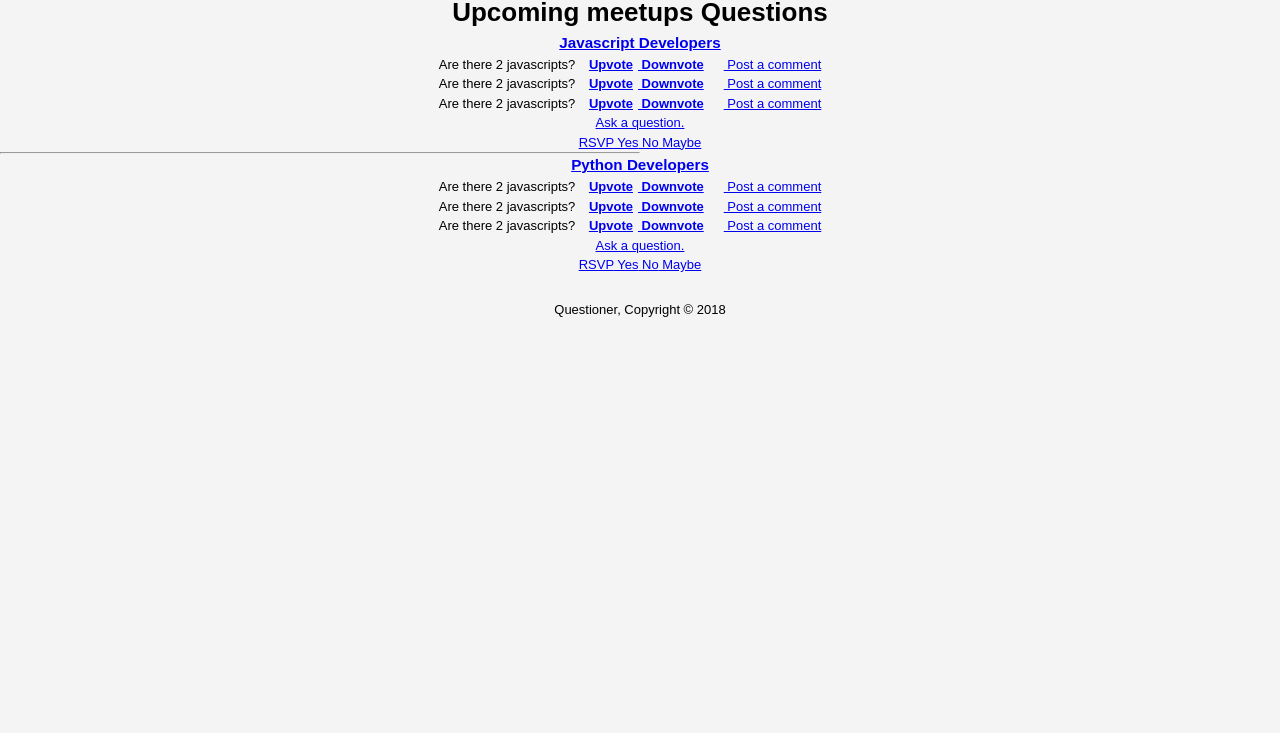
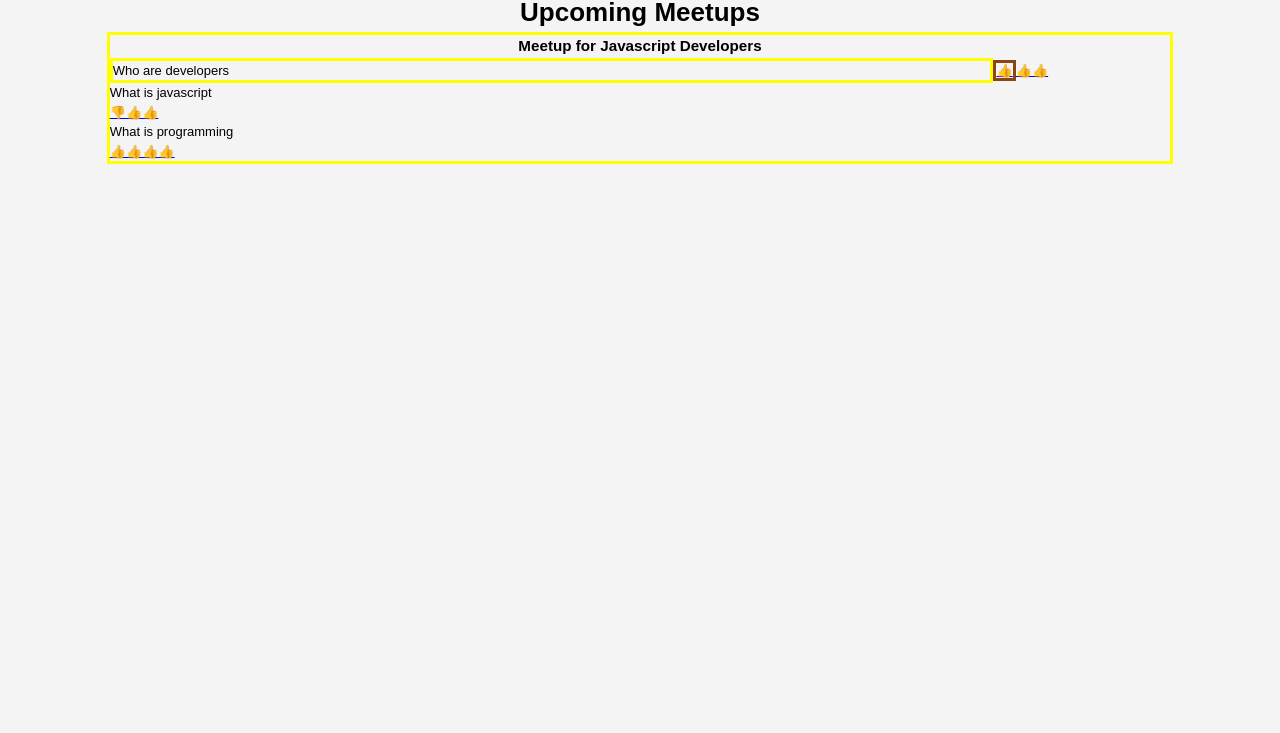
Before and after one commit to K3beros/questioner, a website with bundled scripts: page UI/feeds.html in a window 1280 px wide. Shown: the part 67-800 px from the top of the page. Built offline with nearby package versions, Linux system fonts and the light colour scheme; what body-parser would draw is missing.

Commit message:
Start chore on feeds

```diff
--- a/UI/CSS/feeds.css
+++ b/UI/CSS/feeds.css
@@ -1,23 +1,34 @@
 body {
-	height: 400px;
+	/* height: 400px; */
 }
 
-hr {
-	width: 50%
-}
+.col-12 {width: 100%}
+.col-11 {width: 91.66%;border: 3px solid #444444; }
+.col-10 {width: 83.33%; border: 3px solid yellow;}
+.col-9 {width: 75%; border: 3px solid red;}
+.col-8 {width: 66.66%; border: 3px solid orange;}
+.col-7 {width: 58.3%; border: 3px solid orangered;}
+.col-6 {width: 50%; border: 3px solid blueviolet}
+.col-5 {width: 41.66%; border: 3px solid grey;}
+.col-4{width: 33.3%;border: 3px solid brown;}
+.col-3{width: 25%; border: 3px solid aquamarine;}
+.col-2 {width: 16.66%; border: 3px solid saddlebrown;}
+.col-1{width: 8.3%; border: 3px solid teal;}
 
-section {
+
+.title {
 	text-align: center;
 }
-
-.vote-spacing {
-	margin-left: 10px;
+.question{
+	text-align: left;
+	display: inline-block
 }
-
-.downvote-spacing{
-	margin-left: 5px;
+.positioning {
+	position: relative;
 }
-
-.comment-spacing {
-	margin: 20px;
+.child-div {
+	margin: 0 auto 0 auto;
 }
+.clr{
+	clear: both;
+}
--- a/UI/feeds.html
+++ b/UI/feeds.html
@@ -11,7 +11,7 @@
 	<header>
 	<div class="container">
 		<div id="brand">
-			<h1 class="active">Questioner</h1>
+			<a href="../index.html" class="active">Questioner</a>
 		</div>
 		<nav>
 			<ul>
@@ -19,35 +19,33 @@
 				<li><a href="signup.html" class="disabled">Login / Sign-Up</a></li>
 				<li><a href="feeds.html" class="active">Feeds</a></li>
 				<li><a href="profile.html">Profile</a></li>
+				<li><a href="createmeetup.html">Create Meetup</a></li>
 				<li><a href="#">Logout</a></li>
 			</ul>
 		</nav>
 
 	</div>
 </header>
-<h1> Upcoming meetups Questions</h1>
-<section>
-	<h3> <a href="#">Javascript Developers</a></h3>
-	<p>Are there 2 javascripts? <span class="vote-spacing"><a href="#"><b>Upvote</b></a></span><span class="downvote-spacing"><a href="#"><b> Downvote</b></a></span><span class="comment-spacing"><a href="#"> Post a comment</a></span></p>
-	<p>Are there 2 javascripts? <span class="vote-spacing"><a href="#"><b>Upvote</b></a></span><span class="downvote-spacing"><a href="#"><b> Downvote</b></a></span><span class="comment-spacing"><a href="#"> Post a comment</a></span></p>
-	<p>Are there 2 javascripts? <span class="vote-spacing"><a href="#"><b>Upvote</b></a></span><span class="downvote-spacing"><a href="#"><b> Downvote</b></a></span><span class="comment-spacing"><a href="#"> Post a comment</a></span></p>
-	<p><a href="#">Ask a question.</a></p>
-	<p><a href="#">RSVP</a><span><a href="#"> Yes</a></span><span><a href="#"> No</a></span><span><a href="#"> Maybe</a></span></p>
-</section>
-<hr>
+<div class="clr"></div>
+<div>
+	<h1 class="col-12">Upcoming Meetups</h1>
+	<div class="clr"></div>
+	 <div class="col-10 child-div">
+		 <div class="col-12"><h3 class="col-12 title">Meetup for Javascript Developers</h3></div>
+	<p class="col-10 question">Who are developers</p><span class="col-2"><a href="#">&#128077;</a></span><span><a href="#">&#128077;</a></span><span><a href="#">&#128077;</a></span>
+	<p>What is javascript</p><span><a href="#">&#128078;</a></span><a href="#">&#128077;</a><span></span><span><a href="#">&#128077;</a></span>
+	<p>What is programming</p><span><a href="#">&#128077;</a></span><a href="#">&#128077;</a><span><a href="#">&#128077;</a></span><span><a href="#">&#128077;</a></span>
+	</div>
+	<!--
+	<h3>Meetup for python Developers</h3>
+	<p>Who are developers</p><span><a href="#">&#128077;</a></span><span><a href="#">&#128077;</a></span><span><a href="#">&#128077;</a></span>
+	<p>What is javascript</p><span><a href="#">&#128078;</a></span><a href="#">&#128077;</a><span></span><span><a href="#">&#128077;</a></span>
+	<p>What is programming</p><span><a href="#">&#128077;</a></span><a href="#">&#128077;</a><span><a href="#">&#128077;</a></span><span><a href="#">&#128077;</a></span>
+	</div> -->
+	<div>
 
-<section>
-	<h3> <a href="#">Python Developers</a></h3>
-	<p>Are there 2 javascripts? <span class="vote-spacing"><a href="#"><b>Upvote</b></a></span><span class="downvote-spacing"><a href="#"><b> Downvote</b></a></span><span class="comment-spacing"><a href="#"> Post a comment</a></span></p>
-	<p>Are there 2 javascripts? <span class="vote-spacing"><a href="#"><b>Upvote</b></a></span><span class="downvote-spacing"><a href="#"><b> Downvote</b></a></span><span class="comment-spacing"><a href="#"> Post a comment</a></span></p>
-	<p>Are there 2 javascripts? <span class="vote-spacing"><a href="#"><b>Upvote</b></a></span><span class="downvote-spacing"><a href="#"><b> Downvote</b></a></span><span class="comment-spacing"><a href="#"> Post a comment</a></span></p>
-	<p><a href="#">Ask a question.</a></p>
-	<p><a href="#">RSVP</a><span><a href="#"> Yes</a></span><span><a href="#"> No</a></span><span><a href="#"> Maybe</a></span></p>
-</section>
-
-<footer class="footer-center">
-	<p>Questioner, Copyright &copy; 2018 </p>
-</footer>
+	</div>
+</div>
 
 <script type="text/javascript" src="../js/feeds.js"></script>
 </body>
```
